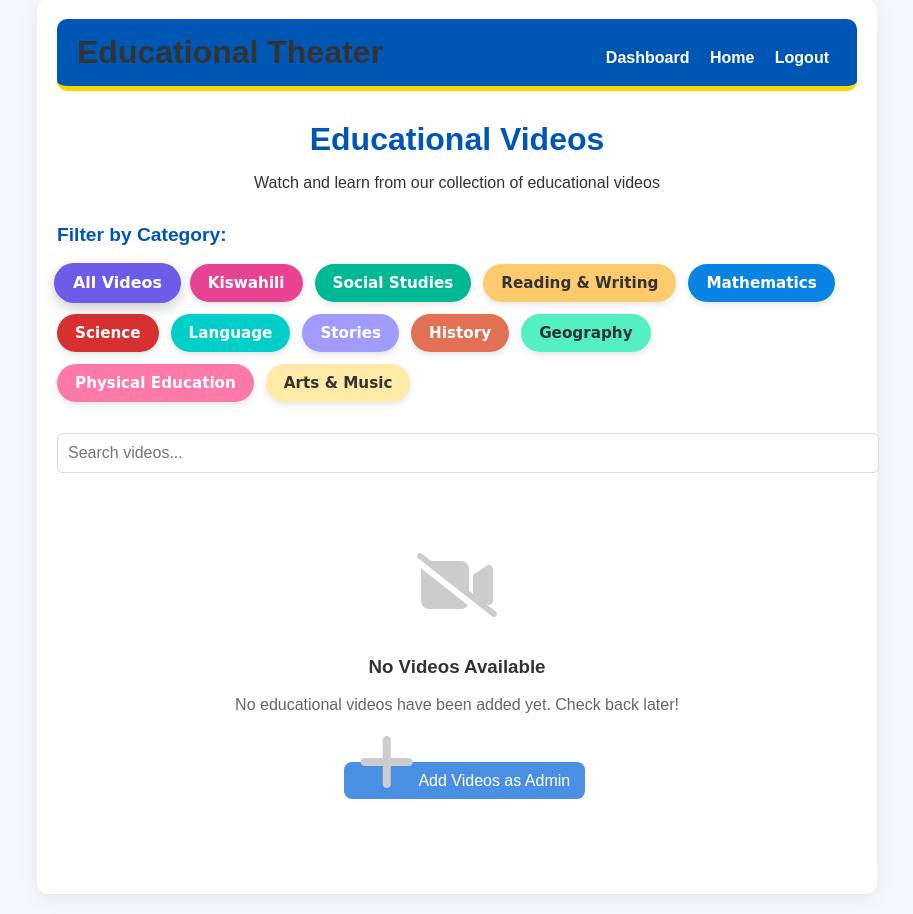
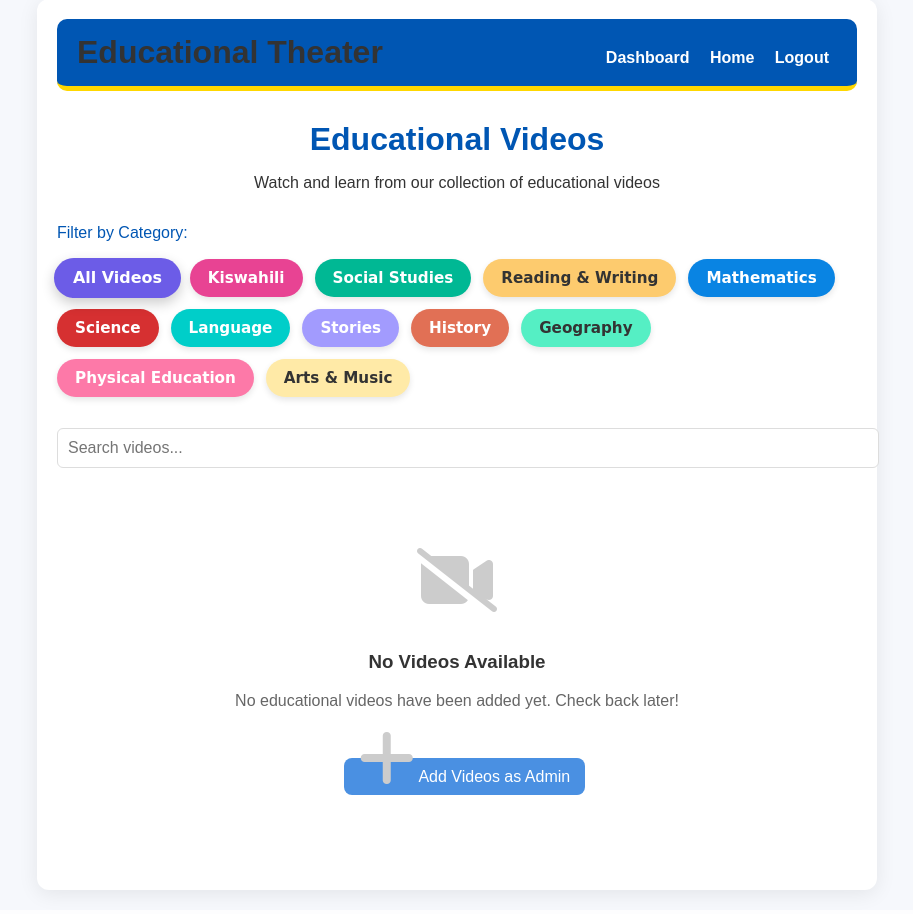
Before and after one commit to jnyamawi/TUSOME, a Flask app: page /movie_theater in a window 1280 px wide. Shown: the part 21-935 px from the top of the page, without its empty margins (183-1096 px from the left). Run offline with Flask 3, Linux system fonts and the light colour scheme; the visitor is signed in with stand-in values (Sample User, id 1); data that the repository does not hold is empty; some libraries are stand-ins or nearby versions.

```diff
--- a/templates/movie_theater.html
+++ b/templates/movie_theater.html
@@ -400,8 +400,8 @@
 
         <!-- Filter Section with Colorful Buttons -->
         <div class="filter-section" style="font-family: Arial, sans-serif; font-size: 16px; font-weight: 500; line-height: 1.4;">
-            <div class="filter-title">Filter by Category:</div>
-            <div class="filter-buttons" id="categoryButtons">
+            <div class="filter-title" style="font-family: Arial, sans-serif; font-size: 16px; font-weight: 500; line-height: 1.4;">Filter by Category:</div>
+            <div class="filter-buttons" id="categoryButtons"  style="font-family: Arial, sans-serif; font-size: 16px; font-weight: 500; line-height: 1.4;">
                 <button class="filter-btn active" data-category="all">All Videos</button>
                 <button class="filter-btn" data-category="Kiswahili">Kiswahili</button>
                 <button class="filter-btn" data-category="Social Studies">Social Studies</button>
```
